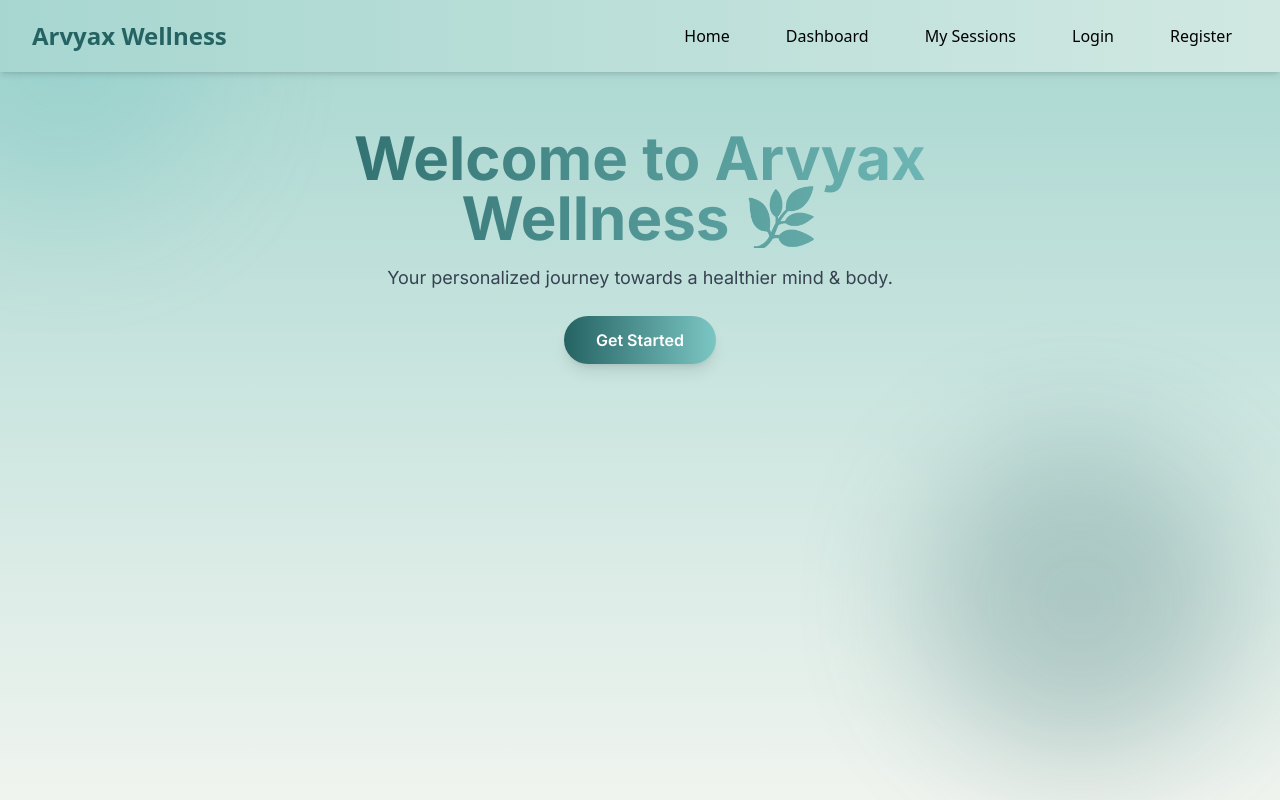
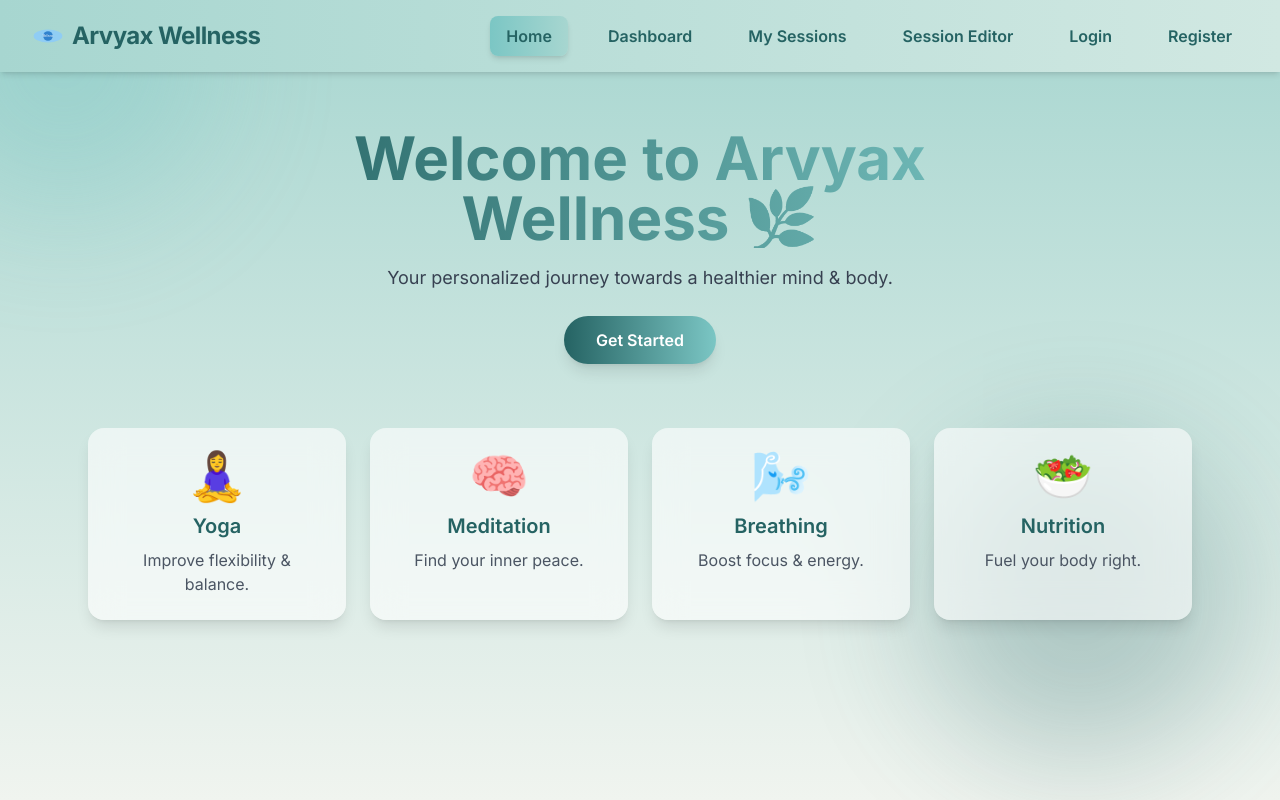
Before and after one commit to unseen-Programmer/Arvyax-Wellness, a React (Create React App) app in the folder frontend/: page / in a window 1280 px wide. Built offline with nearby package versions, Linux system fonts and the light colour scheme.

Commit message:
Updated frontend with latest changes

```diff
--- a/frontend/src/App.js
+++ b/frontend/src/App.js
@@ -5,9 +5,9 @@ import { BrowserRouter as Router, Routes, Route, NavLink } from 'react-router-do
 import { motion } from 'framer-motion';
 import { LineChart, Line, XAxis, YAxis, Tooltip, CartesianGrid, ResponsiveContainer } from 'recharts';
 
-const API_URL = "https://arvyax-wellness.onrender.com"; // Render backend URL
+// const API_URL = "https://arvyax-wellness.onrender.com";
 
-// 🌟 Home Page
+// 🌟 Stunning Home Page
 const Home = () => (
   <div className="pt-32 min-h-screen bg-gradient-to-b from-[#A7D6D0] to-[#F0F4EF] font-inter relative overflow-hidden">
     <div className="absolute -top-20 -left-20 w-72 h-72 bg-[#7BC6C4] rounded-full blur-3xl opacity-30 animate-pulse"></div>
@@ -29,6 +29,28 @@ const Home = () => (
         </button>
       </NavLink>
     </motion.div>
+
+    <div className="mt-16 grid md:grid-cols-4 gap-6 max-w-6xl mx-auto px-6">
+      {[
+        { title: "Yoga", emoji: "🧘‍♀️", desc: "Improve flexibility & balance." },
+        { title: "Meditation", emoji: "🧠", desc: "Find your inner peace." },
+        { title: "Breathing", emoji: "🌬️", desc: "Boost focus & energy." },
+        { title: "Nutrition", emoji: "🥗", desc: "Fuel your body right." }
+      ].map((item, i) => (
+        <motion.div
+          key={i}
+          className="bg-white/60 backdrop-blur-lg rounded-2xl shadow-lg p-6 text-center hover:shadow-xl hover:-translate-y-2 transition-all duration-300"
+          initial={{ opacity: 0, y: 50 }}
+          whileInView={{ opacity: 1, y: 0 }}
+          transition={{ delay: i * 0.2, duration: 0.6 }}
+          viewport={{ once: true }}
+        >
+          <div className="text-5xl">{item.emoji}</div>
+          <h3 className="text-xl font-semibold text-[#256363] mt-3">{item.title}</h3>
+          <p className="text-gray-600 mt-2">{item.desc}</p>
+        </motion.div>
+      ))}
+    </div>
   </div>
 );
 
@@ -68,16 +90,87 @@ const MySessions = () => {
   );
 };
 
-// 🛠 Login
+// ✨ Session Editor
+const SessionEditor = () => {
+  const activities = [
+    { title: "🧘 Yoga", desc: "Boost flexibility & inner peace", color: "from-[#FDE68A] to-[#FCA5A5]" },
+    { title: "🧠 Meditation", desc: "Calm your mind and focus", color: "from-[#A7F3D0] to-[#6EE7B7]" },
+    { title: "🌬️ Breathing", desc: "Increase focus & reduce stress", color: "from-[#BFDBFE] to-[#93C5FD]" },
+    { title: "🏃 Running", desc: "Improve stamina & health", color: "from-[#FBCFE8] to-[#F9A8D4]" },
+  ];
+
+  const [plan, setPlan] = useState([]);
+  const addToPlan = (activity) => !plan.includes(activity) && setPlan([...plan, activity]);
+  const removeFromPlan = (activity) => setPlan(plan.filter((item) => item !== activity));
+
+  return (
+    <div className="pt-32 min-h-screen bg-gradient-to-b from-[#A7D6D0] to-[#F0F4EF] px-6 font-inter">
+      <motion.h2
+        className="text-4xl font-bold text-center text-[#256363] mb-8"
+        initial={{ opacity: 0, y: -20 }}
+        animate={{ opacity: 1, y: 0 }}
+      >
+        ✏️ Build Your Wellness Session
+      </motion.h2>
+      <div className="grid md:grid-cols-2 gap-10 max-w-6xl mx-auto">
+        <div>
+          <h3 className="text-2xl font-semibold text-[#256363] mb-4">Choose Activities</h3>
+          <div className="grid sm:grid-cols-2 gap-6">
+            {activities.map((act, i) => (
+              <motion.div
+                key={i}
+                className={`p-6 rounded-2xl shadow-lg cursor-pointer bg-gradient-to-r ${act.color} text-white hover:scale-105`}
+                whileHover={{ rotate: 2, scale: 1.05 }}
+                onClick={() => addToPlan(act)}
+              >
+                <div className="text-4xl">{act.title.split(" ")[0]}</div>
+                <h4 className="mt-2 text-lg font-bold">{act.title.split(" ")[1]}</h4>
+                <p className="text-sm opacity-90">{act.desc}</p>
+              </motion.div>
+            ))}
+          </div>
+        </div>
+        <div>
+          <h3 className="text-2xl font-semibold text-[#256363] mb-4">Your Session Plan</h3>
+          <div className="bg-white/70 backdrop-blur-lg rounded-2xl shadow-lg p-6 min-h-[250px]">
+            {plan.length === 0 ? (
+              <p className="text-gray-500 text-center">No activities yet. Click an activity to add it here.</p>
+            ) : (
+              <ul className="space-y-4">
+                {plan.map((act, i) => (
+                  <motion.li
+                    key={i}
+                    className="flex items-center justify-between p-4 rounded-xl bg-gradient-to-r from-[#7BC6C4] to-[#A7D6D0] text-[#256363] font-semibold"
+                    initial={{ opacity: 0, x: -20 }}
+                    animate={{ opacity: 1, x: 0 }}
+                  >
+                    {act.title}
+                    <button
+                      onClick={() => removeFromPlan(act)}
+                      className="bg-red-500 text-white px-3 py-1 rounded-lg hover:bg-red-600"
+                    >
+                      Remove
+                    </button>
+                  </motion.li>
+                ))}
+              </ul>
+            )}
+          </div>
+        </div>
+      </div>
+    </div>
+  );
+};
+
+// 🛠 Full-Screen Login
 const Login = () => {
   const [formData, setFormData] = useState({ email: '', password: '' });
   const [message, setMessage] = useState('');
-
   const handleSubmit = async (e) => {
     e.preventDefault();
     setMessage("⏳ Logging in...");
     try {
-      const res = await fetch(`${API_URL}/api/login`, {
+      const res = await fetch("/api/login", {
         method: 'POST',
         headers: { 'Content-Type': 'application/json' },
         body: JSON.stringify(formData)
@@ -94,7 +187,6 @@ const Login = () => {
       setMessage('⚠️ Unable to connect to server.');
     }
   };
-
   return (
     <AuthPage
       title="Welcome Back"
@@ -108,16 +200,15 @@ const Login = () => {
   );
 };
 
-// 🛠 Register
+// 🛠 Full-Screen Register
 const Register = () => {
   const [formData, setFormData] = useState({ name: '', email: '', password: '' });
   const [message, setMessage] = useState('');
-
   const handleSubmit = async (e) => {
     e.preventDefault();
     setMessage("⏳ Registering...");
     try {
-      const res = await fetch(`${API_URL}/api/register`, {
+      const res = await fetch("/api/register", {
         method: 'POST',
         headers: { 'Content-Type': 'application/json' },
         body: JSON.stringify(formData)
@@ -132,7 +223,6 @@ const Register = () => {
       setMessage('⚠️ Unable to connect to server.');
     }
   };
-
   return (
     <AuthPage
       title="Create Account"
@@ -146,35 +236,46 @@ const Register = () => {
   );
 };
 
-// 🔹 Auth Page Component
+// 🔹 Shared Auth Page
 const AuthPage = ({ title, subtitle, formData, setFormData, message, handleSubmit, isRegister }) => (
   <div className="relative min-h-screen flex items-center justify-center overflow-hidden bg-gradient-to-br from-[#A7D6D0] via-[#7BC6C4] to-[#256363]">
+    <motion.div className="absolute w-96 h-96 bg-[#ffffff33] rounded-full blur-3xl"
+      animate={{ x: [0, 50, 0], y: [0, 50, 0] }}
+      transition={{ repeat: Infinity, duration: 6 }}
+      style={{ top: "-100px", left: "-100px" }}
+    />
+    <motion.div className="absolute w-[500px] h-[500px] bg-[#ffffff22] rounded-full blur-3xl"
+      animate={{ x: [0, -50, 0], y: [0, -50, 0] }}
+      transition={{ repeat: Infinity, duration: 8 }}
+      style={{ bottom: "-150px", right: "-150px" }}
+    />
     <motion.form
       onSubmit={handleSubmit}
       initial={{ scale: 0.8, opacity: 0 }}
       animate={{ scale: 1, opacity: 1 }}
       transition={{ duration: 0.6 }}
-      className="relative z-10 bg-white/80 backdrop-blur-md p-10 rounded-3xl shadow-2xl w-[400px]"
+      className="relative z-10 bg-white/80 backdrop-blur-md p-10 rounded-3xl shadow-2xl w-[400px] border border-white/40"
     >
       <h2 className="text-4xl font-extrabold text-center bg-gradient-to-r from-[#256363] to-[#7BC6C4] bg-clip-text text-transparent mb-6">
         {title}
       </h2>
       <p className="text-center text-gray-600 mb-8">{subtitle}</p>
       {isRegister && (
-        <input type="text" placeholder="Name" value={formData.name}
-          onChange={(e) => setFormData({ ...formData, name: e.target.value })}
-          className="w-full p-3 mb-5 border rounded-lg" />
+        <motion.input whileFocus={{ scale: 1.02 }} type="text" name="name" placeholder="Name"
+          value={formData.name} onChange={(e) => setFormData({ ...formData, name: e.target.value })}
+          className="w-full p-3 mb-5 border rounded-lg outline-none focus:ring-2 focus:ring-[#256363]" />
       )}
-      <input type="email" placeholder="Email" value={formData.email}
-        onChange={(e) => setFormData({ ...formData, email: e.target.value })}
-        className="w-full p-3 mb-5 border rounded-lg" />
-      <input type="password" placeholder="Password" value={formData.password}
-        onChange={(e) => setFormData({ ...formData, password: e.target.value })}
-        className="w-full p-3 mb-5 border rounded-lg" />
-      <button type="submit" className="w-full py-3 bg-gradient-to-r from-[#256363] to-[#7BC6C4] text-white rounded-lg">
+      <motion.input whileFocus={{ scale: 1.02 }} type="email" name="email" placeholder="Email"
+        value={formData.email} onChange={(e) => setFormData({ ...formData, email: e.target.value })}
+        className="w-full p-3 mb-5 border rounded-lg outline-none focus:ring-2 focus:ring-[#256363]" />
+      <motion.input whileFocus={{ scale: 1.02 }} type="password" name="password" placeholder="Password"
+        value={formData.password} onChange={(e) => setFormData({ ...formData, password: e.target.value })}
+        className="w-full p-3 mb-5 border rounded-lg outline-none focus:ring-2 focus:ring-[#256363]" />
+      <motion.button whileHover={{ scale: 1.05 }} whileTap={{ scale: 0.98 }} type="submit"
+        className="w-full py-3 bg-gradient-to-r from-[#256363] to-[#7BC6C4] text-white rounded-lg shadow-lg font-semibold">
         {isRegister ? "Register" : "Login"}
-      </button>
-      {message && <p className="mt-4 text-center">{message}</p>}
+      </motion.button>
+      {message && <p className="mt-4 text-center text-sm text-gray-700">{message}</p>}
     </motion.form>
   </div>
 );
@@ -185,17 +286,30 @@ function Navbar() {
     { to: '/', label: 'Home' },
     { to: '/dashboard', label: 'Dashboard' },
     { to: '/my-sessions', label: 'My Sessions' },
+    { to: '/session-editor', label: 'Session Editor' },
     { to: '/login', label: 'Login' },
     { to: '/register', label: 'Register' },
   ];
   return (
     <nav className="w-full bg-gradient-to-r from-[#A7D6D0] to-[#D1E8E2] shadow-md px-8 py-4 flex items-center justify-between fixed top-0 left-0 z-50">
       <div className="flex items-center gap-2">
-        <span className="text-2xl font-extrabold text-[#256363]">Arvyax Wellness</span>
+        <img src="/hero.svg" alt="Logo" className="w-8 h-8" />
+        <span className="text-2xl font-extrabold text-[#256363] tracking-tight font-[Inter]">
+          Arvyax Wellness
+        </span>
       </div>
       <div className="flex gap-6">
         {links.map(link => (
-          <NavLink key={link.to} to={link.to} className="px-4 py-2">
+          <NavLink
+            key={link.to}
+            to={link.to}
+            className={({ isActive }) =>
+              `px-4 py-2 rounded-lg font-semibold transition-all duration-200 ${isActive
+                ? 'bg-gradient-to-r from-[#7BC6C4] to-[#A7D6D0] text-[#256363] shadow-md'
+                : 'text-[#256363] hover:bg-gradient-to-r hover:from-[#A7D6D0] hover:to-[#D1E8E2] hover:shadow-lg'
+              }`
+            }
+          >
             {link.label}
           </NavLink>
         ))}
@@ -207,14 +321,17 @@ function Navbar() {
 function App() {
   return (
     <Router>
+      <div className="font-inter min-h-screen">
         <Navbar />
         <Routes>
           <Route path="/" element={<Home />} />
           <Route path="/dashboard" element={<Dashboard />} />
           <Route path="/my-sessions" element={<MySessions />} />
+          <Route path="/session-editor" element={<SessionEditor />} />
           <Route path="/login" element={<Login />} />
           <Route path="/register" element={<Register />} />
         </Routes>
+      </div>
     </Router>
   );
 }
```
Lines whose indentation alone changed are shown as unchanged.
